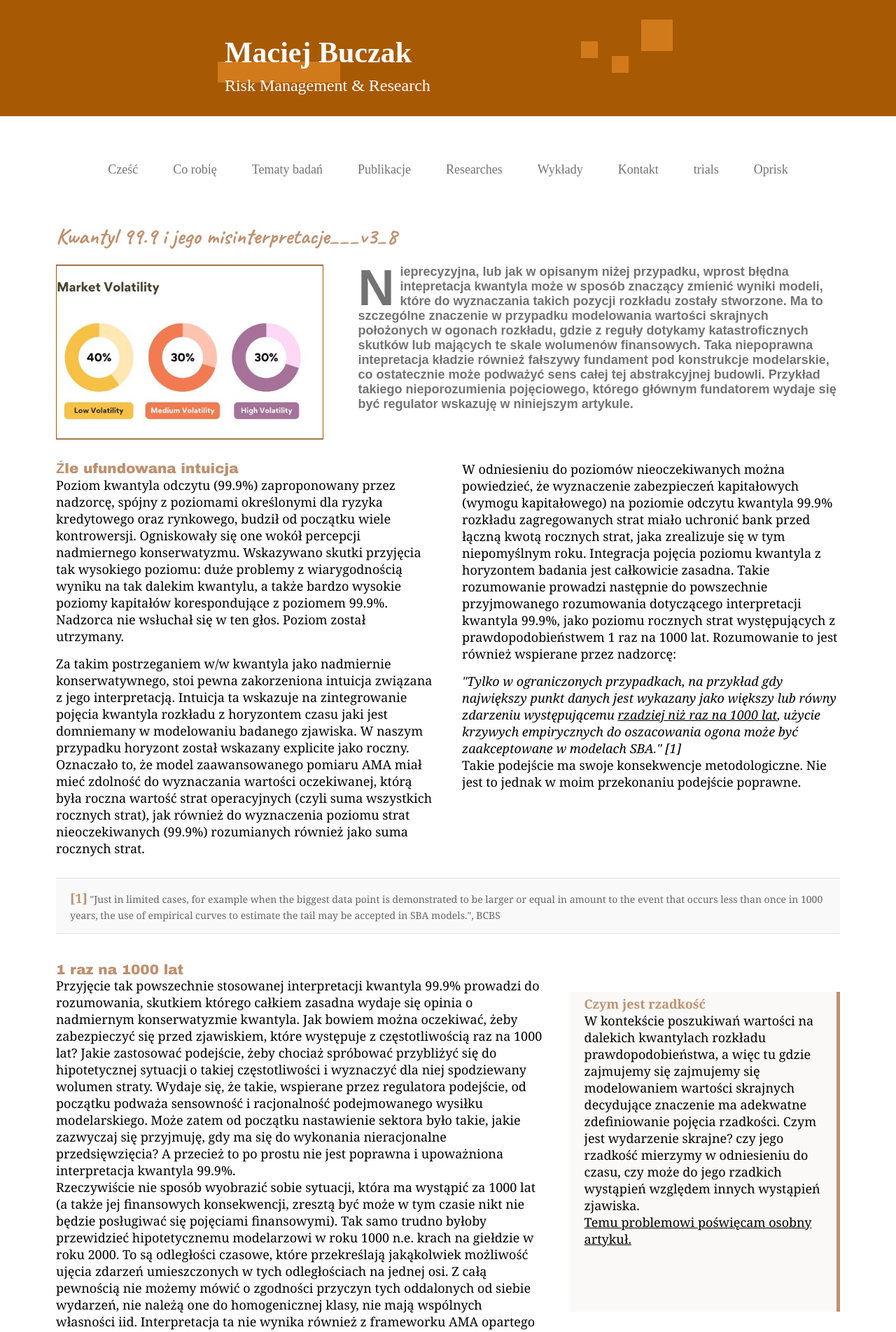
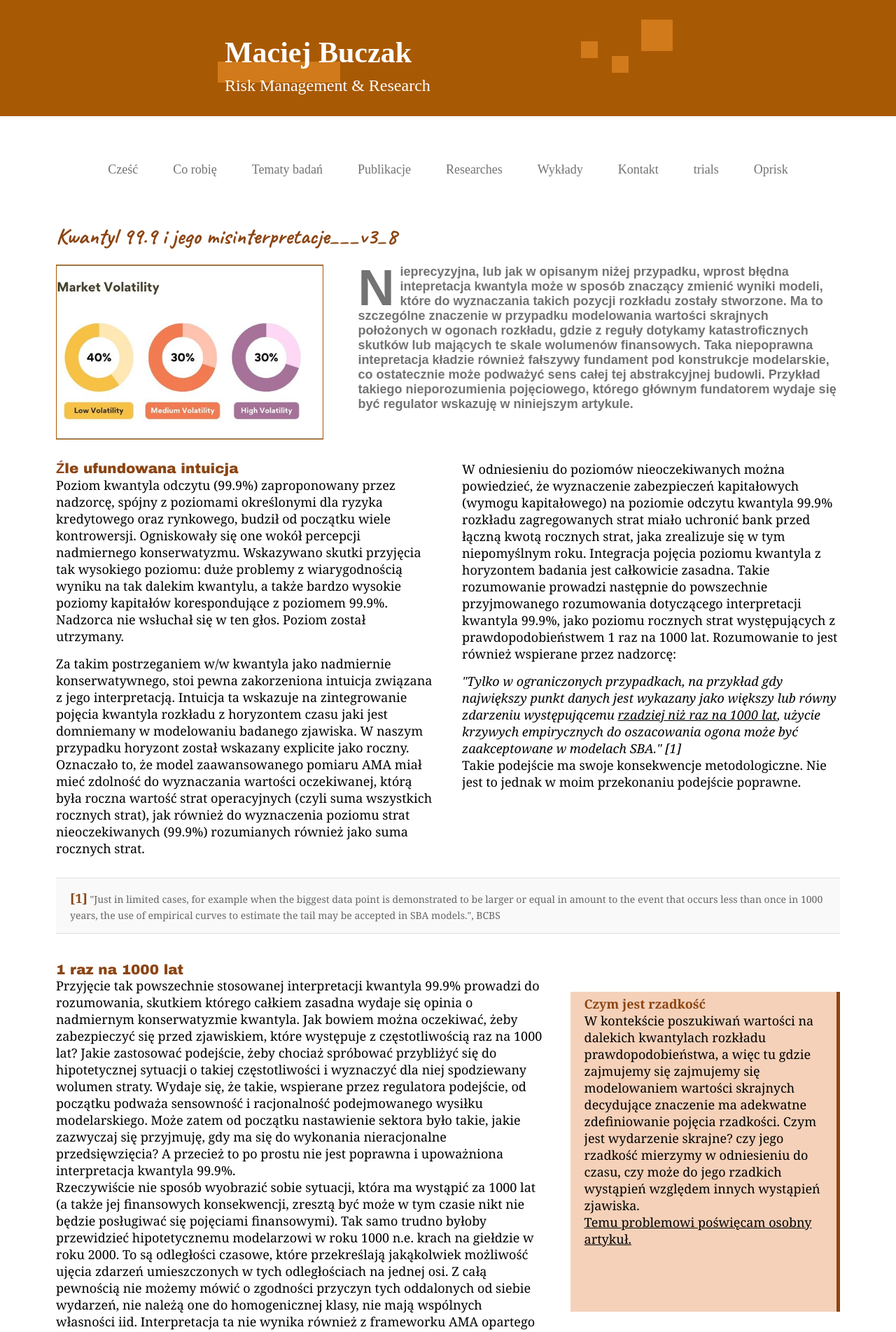
Before and after one commit to MaciejBuczak/risk-research, a Jekyll site: the page built from art-oprisk-kw999_v3_8.md, in a window 1280 px wide. Shown: the top 1903 px of the page at 70% size. Built offline with Jekyll 4.4.1, drawn with Linux system fonts in a browser that asks for light colours.

Commit message:
Update art-oprisk-kw999-layout_v3_8.html

```diff
--- a/_layouts/art-oprisk-kw999-layout_v3_8.html
+++ b/_layouts/art-oprisk-kw999-layout_v3_8.html
@@ -438,7 +438,7 @@
     }
 
 .ryzmod-header-text {
-  color: #be9170;
+  color: #8b4513;
   font-size: 32px;
   font-weight: bold;
   margin-right: 15px;
@@ -905,7 +905,7 @@
         <div class="ryzmod-columns" style="display: flex; gap: 40px; margin-top: 30px; margin-bottom: 30px;">
           <!-- Kolumna 1 -->
           <div style="flex: 1;">
-            <h5 style="font-family: Arial Black, Arial, sans-serif; font-size: 20px; font-weight: bold; color: #be9170">Źle ufundowana intuicja</h5>
+            <h5 style="font-family: Arial Black, Arial, sans-serif; font-size: 20px; font-weight: bold; color: #8b4513">Źle ufundowana intuicja</h5>
             <p style="margin-bottom: 15px;">Poziom kwantyla odczytu (99.9%) zaproponowany przez nadzorcę, spójny z poziomami określonymi dla ryzyka kredytowego oraz rynkowego, budził od początku wiele kontrowersji.
               Ogniskowały się one wokół percepcji nadmiernego konserwatyzmu.
               Wskazywano skutki przyjęcia tak wysokiego poziomu: duże problemy z wiarygodnością wyniku na tak dalekim kwantylu, a także bardzo wysokie poziomy kapitałów korespondujące z poziomem 99.9%.
@@ -931,7 +931,7 @@
         <!-- Kontener na przypis -->
 <div class="ryzmod-footnote-container" style="width: 100%; max-width: 1200px; margin: 0 auto 40px auto; padding: 15px 20px; border-top: 1px solid #e0e0e0; border-bottom: 1px solid #e0e0e0; background-color: #f9f9f9;">
   <div class="ryzmod-footnote" style="font-size: 14px; color: #666; line-height: 1.5;">
-    <span style="font-weight: bold; color: #be9170;">[1]</span> "Just in limited cases, for example when the biggest data point is demonstrated to be larger or equal in amount to the event that occurs less than once in 1000 years, the use of empirical curves to estimate the tail may be accepted in SBA models.", BCBS
+    <span style="font-weight: bold; color: #8b4513;">[1]</span> "Just in limited cases, for example when the biggest data point is demonstrated to be larger or equal in amount to the event that occurs less than once in 1000 years, the use of empirical curves to estimate the tail may be accepted in SBA models.", BCBS
   </div>
 </div>
 
@@ -943,15 +943,15 @@
         <div class="ryzmod-t31-o32-container" style="display: flex; gap: 20px; margin-bottom: 40px;">
           <!-- Element T.3.1 -->
           <div class="ryzmod-text-t31" style="width: 65%; background-color: transparent; position: relative;">
-            <h5 style="font-family: Arial Black, Arial, sans-serif; font-size: 20px; font-weight: bold; color: #be9170; margin-top: 0;">1 raz na 1000 lat</h5>
+            <h5 style="font-family: Arial Black, Arial, sans-serif; font-size: 20px; font-weight: bold; color: #8b4513; margin-top: 0;">1 raz na 1000 lat</h5>
             <p>Przyjęcie tak powszechnie stosowanej interpretacji kwantyla 99.9% prowadzi do rozumowania, skutkiem którego całkiem zasadna wydaje się opinia o nadmiernym konserwatyzmie kwantyla. Jak bowiem można oczekiwać, żeby zabezpieczyć się przed zjawiskiem, które występuje z częstotliwością raz na 1000 lat? Jakie zastosować podejście, żeby chociaż spróbować przybliżyć się do hipotetycznej sytuacji o takiej częstotliwości i wyznaczyć dla niej spodziewany wolumen straty. Wydaje się, że takie, wspierane przez regulatora podejście, od początku podważa sensowność i racjonalność podejmowanego wysiłku modelarskiego. Może zatem od początku nastawienie sektora było takie, jakie zazwyczaj się przyjmuję, gdy ma się do wykonania nieracjonalne przedsięwzięcia? A przecież to po prostu nie jest poprawna i upoważniona interpretacja kwantyla 99.9%.</p>
             <p>Rzeczywiście nie sposób wyobrazić sobie sytuacji, która ma wystąpić za 1000 lat (a także jej finansowych konsekwencji, zresztą być może w tym czasie nikt nie będzie posługiwać się pojęciami finansowymi). Tak samo trudno byłoby przewidzieć hipotetycznemu modelarzowi w roku 1000 n.e. krach na giełdzie w roku 2000. To są odległości czasowe, które przekreślają jakąkolwiek możliwość ujęcia zdarzeń umieszczonych w tych odległościach na jednej osi. Z całą pewnością nie możemy mówić o zgodności przyczyn tych oddalonych od siebie wydarzeń, nie należą one do homogenicznej klasy, nie mają wspólnych własności iid. Interpretacja ta nie wynika również z frameworku AMA opartego na metodach aktuarialnych. Nie jest to więc trafna interpretacja.</p>
 
           </div>
 
           <!-- Element O 3.2 -->
-          <div class="ryzmod-orange-box" style="width: 35%; background-color: #fbf9f7; margin-top: 43px; margin-bottom: 80px; padding-left: 20px; padding-right: 20px; padding-top: 5px; padding-bottom: 5px; border-right: 5px solid #be9170; position: relative;">
-            <h3 style="color: #be9170;">Czym jest rzadkość</h3>
+          <div class="ryzmod-orange-box" style="width: 35%; background-color: #F5D1B9; margin-top: 43px; margin-bottom: 80px; padding-left: 20px; padding-right: 20px; padding-top: 5px; padding-bottom: 5px; border-right: 5px solid #8b4513; position: relative;">
+            <h3 style="color: #8b4513;">Czym jest rzadkość</h3>
             <p>W kontekście poszukiwań wartości na dalekich kwantylach rozkładu prawdopodobieństwa, a więc tu gdzie zajmujemy się zajmujemy się modelowaniem wartości skrajnych decydujące znaczenie ma adekwatne zdefiniowanie pojęcia rzadkości. Czym jest wydarzenie skrajne? czy jego rzadkość mierzymy w odniesieniu do czasu, czy może do jego rzadkich wystąpień względem innych wystąpień zjawiska.</p>
           <p><u>Temu problemowi poświęcam osobny artykuł.</u></p>
           </div>
@@ -1165,8 +1165,8 @@
         <!-- NOWE ELEMENTY: O5.1 i T 5.2 -->
         <div class="ryzmod-o51-container" style="gap: 20px;">
           <!-- Kolorowy prostokąt po lewej -->
-          <div class="ryzmod-o51-box" style="background-color: #fbf9f7; padding-left: 20px; padding-right: 20px; padding-top: 5px; padding-bottom: 5px; border-left: 5px solid #be9170">
-            <h3 style="color: #be9170;">PRZYKŁAD</h3>
+          <div class="ryzmod-o51-box" style="background-color: #F5D1B9; padding-left: 20px; padding-right: 20px; padding-top: 5px; padding-bottom: 5px; border-left: 5px solid #8b4513">
+            <h3 style="color: #8b4513;">PRZYKŁAD</h3>
             <p>Czy jest możliwe, że Polska będzie potentatem na rynku produkcji samochodów?</p>
             <p>A. Odpowiedź na poziomie kwantyla 99.9% rozumianego jako 1 raz na 1000 lat: <b>to jest możliwe</b></p>
             <p>B. Odpowiedź na poziomie kwantyla 99.9% rozumianego jako 1 raz na 1000 scenariuszy: <b>to nie jest możliwe</b> (jest oczywiste, że nawet przy najbardziej korzystnych okolicznościach nie jest możliwe w rok zdominować światowego rynku samochodów)</p>
@@ -1174,7 +1174,7 @@
 
           <!-- Tekst po prawej -->
           <div class="ryzmod-t52-text">
-            <h5 style="font-family: Arial Black, Arial, sans-serif; font-size: 20px; font-weight: bold; margin-top: 0; color: #be9170;">1 raz na 1000 możliwych scenariuszy</h5>
+            <h5 style="font-family: Arial Black, Arial, sans-serif; font-size: 20px; font-weight: bold; margin-top: 0; color: #8b4513;">1 raz na 1000 możliwych scenariuszy</h5>
             <p>Opierając się na prawach statystyki, jedyne co możemy powiedzieć o odczycie kwantyla 99.9% z rozkładu zagregowanych rocznych strat, to to że raz na 1000 takich odczytów z rozkładu może wystąpić wartość, która stoi przy kwantylu 99.9%. Należy zauważyć, że odległości czasowych (np. 1 raz na 1000 lat) nie są w żaden sposób wpisane w konstrukcję rozkładu zagregowanych strat. Rozkład ten powstaje przez złożenie różnych możliwości wystąpień rocznej liczny strat i odpowiadającym temu różnych możliwości kwot strat dla tych liczebności. Rozkład zagregowanych strat reprezentuje zatem raczej potencjał możliwości dla rocznych zagregowanych strat, to znaczy jaka jest skala (dyspersja) możliwych wystąpień agregatów rocznych strat. Wydaje się zatem, że najbardziej adekwatną interpretacją kwantyla 99.9% będzie taka, która mówi, że wartość stojąca przy tym kwantylu to wartość przedostatniego, z 1000, najgorszego możliwego scenariusza. Dzisiejszego scenariusza, takiego, który miałby szansę się zrealizować w ciągu najbliższego roku.</p>
             <p>Aby uwidocznić różnice w interpretacji i ich skutki posłużę przykładem, w którym do tego samego pytania przykładane są różne odpowiedzi wynikające z różnego rozumienia kwantyla.</p>
           </div>
@@ -1189,13 +1189,13 @@
         <div class="ryzmod-columns" style="display: flex; gap: 40px; margin-bottom: 30px;">
           <!-- Kolumna 1 -->
           <div style="flex: 1;">
-            <h5 style="font-family: Arial Black, Arial, sans-serif; font-size: 20px; font-weight: bold; color: #be9170;">Potencjalne zawężenia intepretacji</h5>
+            <h5 style="font-family: Arial Black, Arial, sans-serif; font-size: 20px; font-weight: bold; color: #8b4513;">Potencjalne zawężenia intepretacji</h5>
             <p style="margin-bottom: 15px;">Należy jednak uważać również na przeciwną interpretację, zbytnio redukującą przestrzeń możliwości. Mam tu na myśli sytuację, w której symulujemy wewnątrz dostępnych informacji (np. bootstrapping na bazie danych wewnętrznych) i na tej podstawie ustanawiamy przestrzeń możliwych scenariuszy. To zbytnie ograniczenie. Trzeba zatem odpowiednio zasilić przestrzeń naszej wiedzy (reprezentowanej przez dane wewnętrzne) o takie scenariusze, które tu i teraz mogą wystąpić, chociaż w naszych dotychczasowych doświadczeniach ich nie zaobserwowaliśmy.</p>
           </div>
 
           <!-- Kolumna 2 -->
           <div style="flex: 1;">
-            <h5 style="font-family: Arial Black, Arial, sans-serif; font-size: 20px; font-weight: bold; color: #be9170;">Poprawna interpretacja kwantyla a pojęcie rzadkości</h5>
+            <h5 style="font-family: Arial Black, Arial, sans-serif; font-size: 20px; font-weight: bold; color: #8b4513;">Poprawna interpretacja kwantyla a pojęcie rzadkości</h5>
             <p style="margin-bottom: 15px;">Przedstawione tu rozumowanie dotyczące poprawnej interpretacji kwantyla 99.9% jako jeden na tysiąc realnych rocznych scenariuszy (tu i teraz) doprecyzowuje pojęcie rzadkości jakie będzie wynikać z takiego rozumowania. Rzadkość powinna być tu więc interpretowana jako wyjątkowy, pod względem wartości strat operacyjnych, rok. Ten nietypowy rok jest umieszczony jednak na osi razem z innymi tego typu możliwych okresów rocznych, które mogły by się wydarzyć dzisiaj, a nie na linearnej, historycznej osi czasu. Jest to więc rzadkość rozumiana jako wyjątkowość jakiegoś scenariusza
 wydarzeń względem całego spektrum innych scenariuszy, gdzie wskazany explicite okres roczny stanowi jedynie formułę agregującą dla zjawiska ryzyka operacyjnego – jest to agregat wszystkich strat w scenariuszu, a więc strat, które wystąpiły w ciągu roku.</p>
           </div>
```
